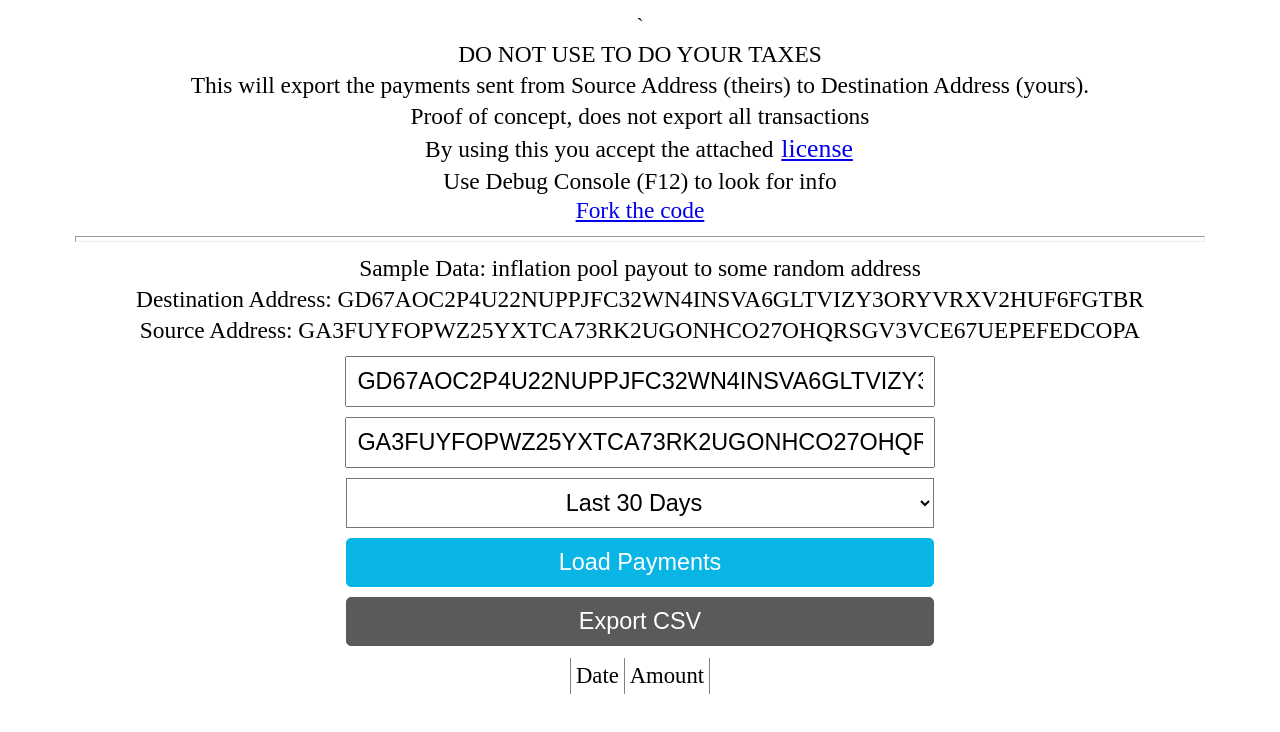
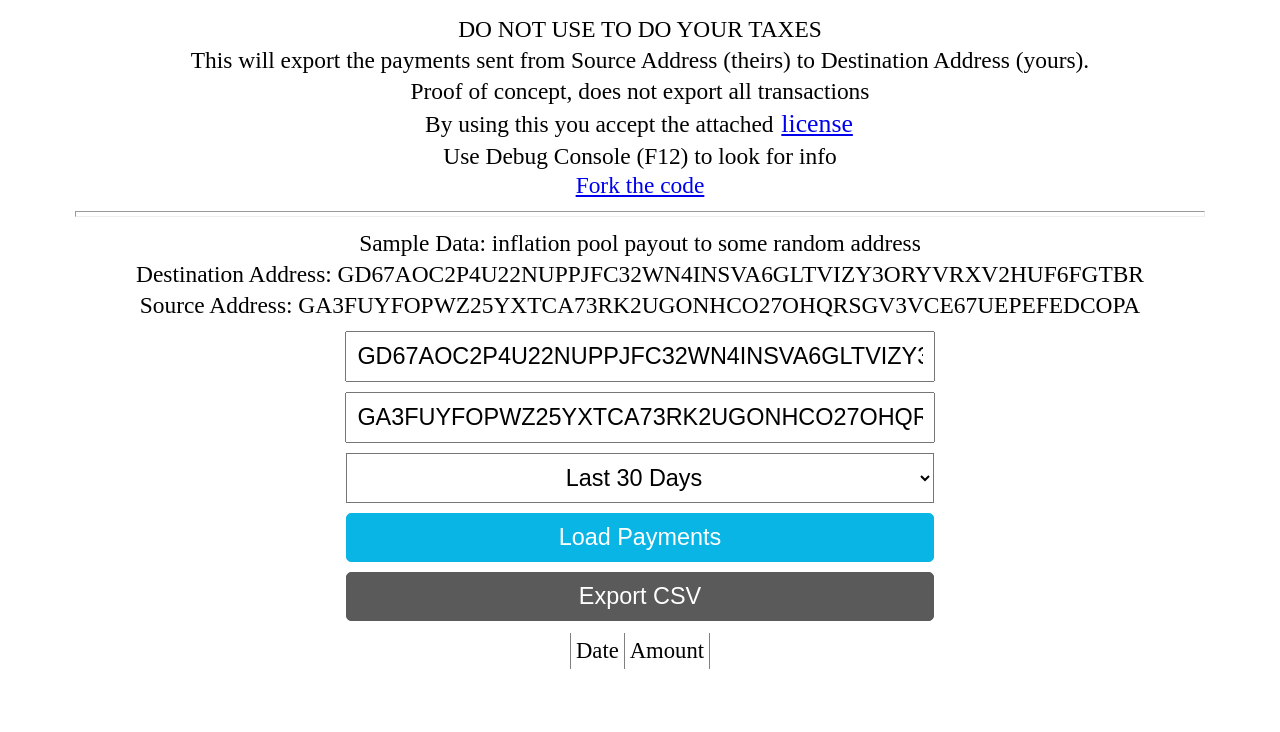
Before and after one commit to ZanderAdam/StellarTransactionExport, a plain HTML site: page index.html in a window 1280 px wide. Drawn offline with nearby package versions, Linux system fonts and the light colour scheme.

Commit message:
chore: remove random tick

```diff
--- a/index.html
+++ b/index.html
@@ -71,7 +71,7 @@
 </head>
 
 <body>
-  <div class="content">`
+  <div class="content">
     <div>DO NOT USE TO DO YOUR TAXES</div>
     <div class="note">This will export the payments sent from Source Address (theirs) to Destination Address (yours).</div>
     <div class="note">Proof of concept, does not export all transactions</div>
```
